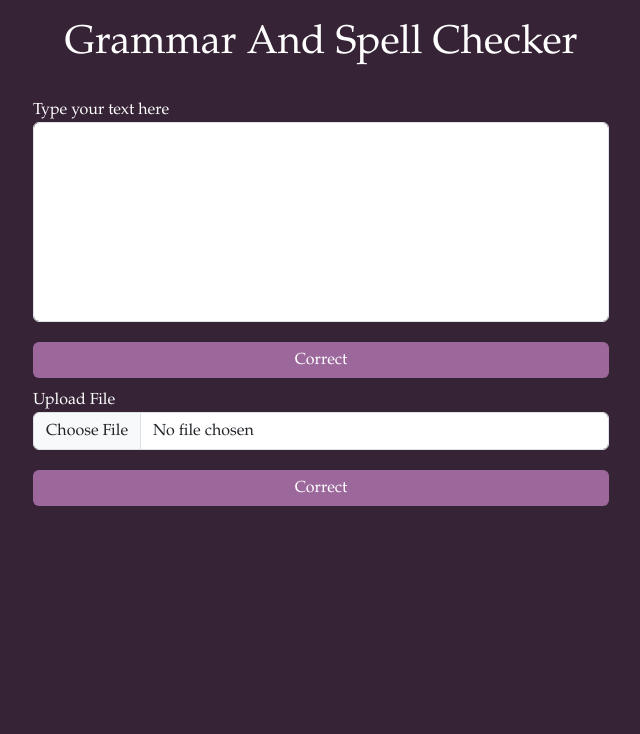
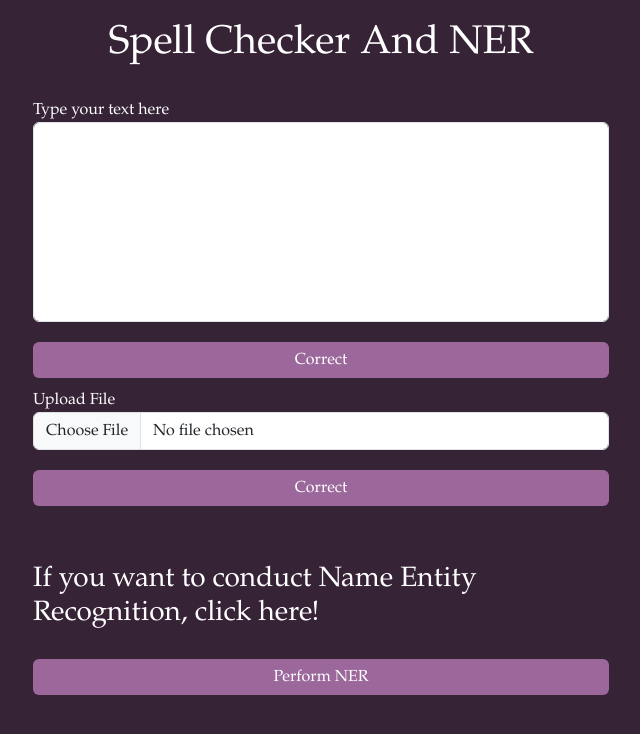
Before and after one commit to shambhaveesrivastava12/GrammarCheckerWithNER, a Flask app: page / in a window 1280 px wide. Shown: the top 734 px of the page, without its empty margins (319-959 px from the left). Run offline with Flask 3, Linux system fonts and the light colour scheme.

Commit message:
UPDATE: added ner.html

```diff
--- a/app.py
+++ b/app.py
@@ -29,13 +29,20 @@ def grammar():
         corrected_file_grammar, _ = spell_checker_module.correct_grammar(readable_file)
         return render_template('index.html', corrected_file_text=corrected_file_text, corrected_file_grammar=corrected_file_grammar)
 
-@app.route('/ner', methods=['POST'])
+@app.route('/perform_ner', methods=['POST'])
+def perform_ner():
+    if request.method=='POST':
+        file = request.files['file']
+        if file:
+            readable_file = file.read().decode('utf-8',errors='ignore')
+            docs = nlp(readable_file)
+            html = displacy.render(docs,style='ent',jupyter=False)
+            return render_template('ner.html',html=html,text=readable_file)
+
+
+@app.route('/ner')
 def ner():
-    if request.method == 'POST':
-        corrected_text = request.form['corrected_text']
-        docs = nlp(corrected_text)
-        html = displacy.render(docs, style='ent', jupyter=False)
-        return render_template('index.html', html=html, corrected_text=corrected_text)
+    return render_template('ner.html')
 
 
 # python main
--- a/templates/index.html
+++ b/templates/index.html
@@ -1,26 +1,26 @@
-<!doctype html>
+<!DOCTYPE html>
 <html lang="en">
 <head>
-    <meta charset="utf-8">
-    <meta name="viewport" content="width=device-width, initial-scale=1">
+    <meta charset="UTF-8">
+    <meta name="viewport" content="width=device-width, initial-scale=1.0">
     <title>Grammar And Spell Checker</title>
-    <link href="https://cdn.jsdelivr.net/npm/bootstrap@5.3.0/dist/css/bootstrap.min.css" rel="stylesheet" integrity="sha384-9ndCyUaIbzAi2FUVXJi0CjmCapSmO7SnpJef0486qhLnuZ2cdeRhO02iuK6FUUVM" crossorigin="anonymous">
-</head>
-
+    <link href="https://cdn.jsdelivr.net/npm/bootstrap@5.3.0/dist/css/bootstrap.min.css" rel="stylesheet"
+          integrity="sha384-9ndCyUaIbzAi2FUVXJi0CjmCapSmO7SnpJef0486qhLnuZ2cdeRhO02iuK6FUUVM" crossorigin="anonymous">
     <style>
         body {
             padding: 20px;
-        background:#362336 !important;
+            background: #362336 !important;
             color: white;
             font-family: Garamond, serif;
         }
+
         .text-center {
             text-align: center;
             font-family: Garamond, serif;
         }
 
         .container {
-        margin-top:10px;
+            margin-top: 10px;
             max-width: 600px;
         }
 
@@ -40,7 +40,8 @@
             margin-top: 20px;
             width: 100%;
         }
-    .btn-primary:hover{
+
+        .btn-primary:hover {
             background-color: #090509 !important;
         }
 
@@ -53,28 +54,27 @@
         .entity-text {
             margin-top: 30px;
         }
+
+        /* Hide NER form by default */
+        #nerForm {
+            display: none;
+        }
     </style>
-
+</head>
 <body>
-<h1 class="text-center">Grammar And Spell Checker</h1>
-
+<h1 class="text-center">Spell Checker And NER</h1>
 <div class="container">
-    <form action="/spell" method="post" enctype="multipart/form-data">
+    <form id="spellForm" action="/spell" method="post" enctype="multipart/form-data">
         <div class="form-group">
             <label for="text">Type your text here</label>
             <textarea class="form-control" id="text" name="text"></textarea>
         </div>
-        <button type="submit" class="btn btn-primary border-0">Correct</button>
+        <button id="correctButton" type="button" class="btn btn-primary border-0">Correct</button>
     </form>
 
     {% if corrected_text and corrected_grammar %}
-      <h5>Corrected Word: <br> {{ corrected_text }}</h5>
-      <h5>Grammar Mistakes: <br> {{ corrected_grammar }}</h5>
-      <form action="/ner" method="post">
-        <input type="hidden" name="corrected_text" value="{{ corrected_text }}">
-        <button type="submit" class="btn btn-primary border-0">Perform NER on Corrected Text</button>
-      </form>
-
+    <h5>Corrected Word: <br> {{corrected_text}}</h5>
+    <h5>Grammar Mistakes: <br> {{corrected_grammar}}</h5>
     {% endif %}
 </div>
 
@@ -82,16 +82,37 @@
     <form action="/grammar" method="post" enctype="multipart/form-data">
         <div class="form-group">
             <label for="file">Upload File</label>
-            <input type="file" name="file" class="form-control">
+            <input type="file" id="file" name="file" class="form-control">
         </div>
         <button type="submit" class="btn btn-primary border-0">Correct</button>
     </form>
     {% if corrected_file_text and corrected_file_grammar %}
-      <h5>Corrected Word: <br> {{ corrected_file_text }}</h5>
-      <h5>Grammar Mistakes: <br> {{ corrected_file_grammar }}</h5>
+    <h5>Corrected Word: <br> {{corrected_file_text}}</h5>
+    <h5>Grammar Mistakes: <br> {{corrected_file_grammar}}</h5>
     {% endif %}
 </div>
 
-<script src="https://cdn.jsdelivr.net/npm/bootstrap@5.3.0/dist/js/bootstrap.bundle.min.js" integrity="sha384-geWF76RCwLtnZ8qwWowPQNguL3RmwHVBC9FhGdlKrxdiJJigb/j/68SIy3Te4Bkz" crossorigin="anonymous"></script>
+<div class="container">
+    <!-- NER button -->
+    <br>
+    <br>
+    <h3>If you want to conduct Name Entity Recognition, click here!</h3>
+    <button id="nerButton" type="button" class="btn btn-primary border-0">Perform NER</button>
+</div>
+
+<script src="https://cdn.jsdelivr.net/npm/bootstrap@5.3.0/dist/js/bootstrap.bundle.min.js"
+        integrity="sha384-geWF76RCwLtnZ8qwWowPQNguL3RmwHVBC9FhGdlKrxdiJJigb/j/68SIy3Te4Bkz" crossorigin="anonymous"></script>
+
+<script>
+    document.getElementById("correctButton").addEventListener("click", function () {
+        // Submit the form for spell correction
+        document.getElementById("spellForm").submit();
+    });
+
+    document.getElementById("nerButton").addEventListener("click", function () {
+        // Redirect to NER page
+        window.location.href = "/ner";
+    });
+</script>
 </body>
 </html>
```
Also changed, not shown: Model.py (+6 -6 lines), templates/ner.html (added, +84 -0 lines). Lines whose indentation alone changed are shown as unchanged.
